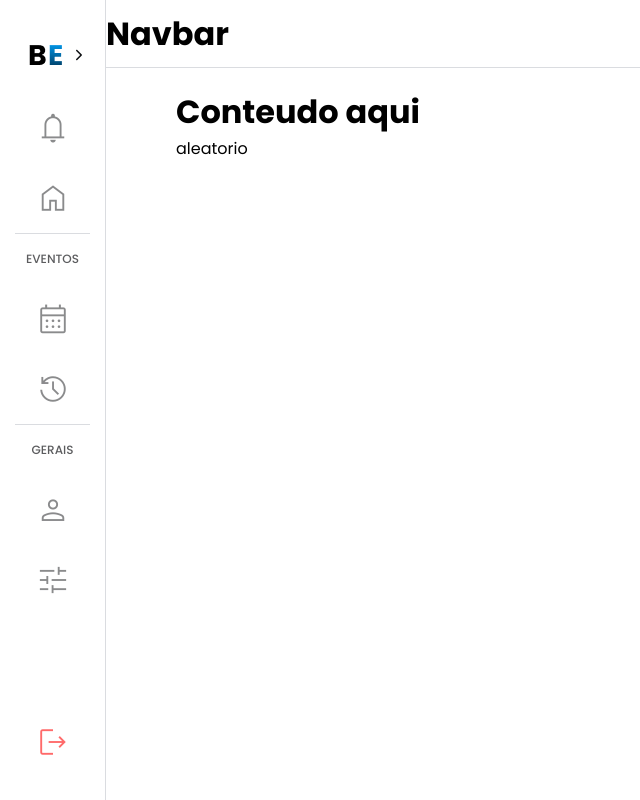
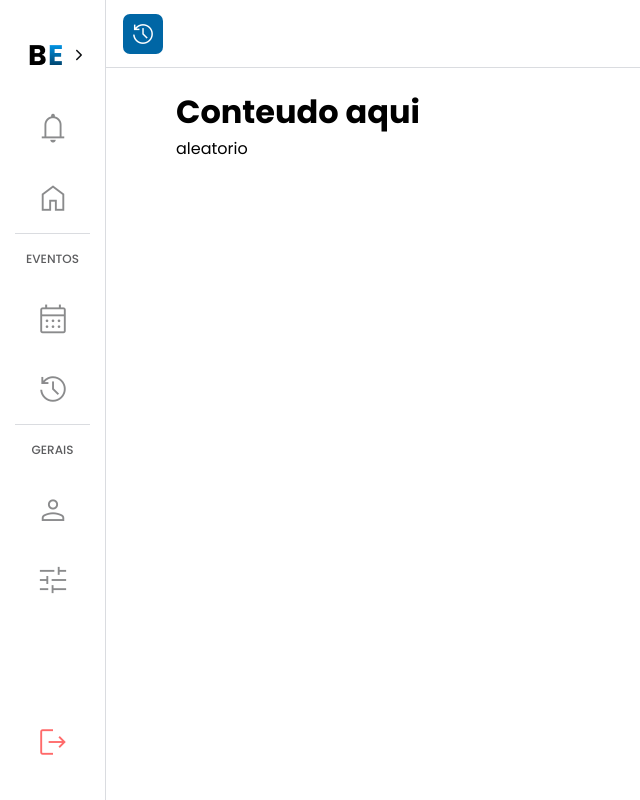
Before and after one commit to EsyProject/EsyFrontend, a React (Vite) app: page /Historic in a window 1280 px wide. Shown: the whole page, without its empty margins (0-640 px from the left). Built offline with nearby package versions, Linux system fonts and the light colour scheme.

Commit message:
style: add icon in navbar

```diff
--- a/src/components/Navbar/Navbar.css
+++ b/src/components/Navbar/Navbar.css
@@ -1,5 +1,5 @@
 .sidebar-open .navbar-container {
-  margin-left: 229px;
+  margin-left: 248px;
 }
 
 .navbar-container {
@@ -20,3 +20,14 @@
   width: 100%;
   border-bottom: 0px solid #dadce0;
 }
+
+.rectangle {
+  display: flex;
+  align-items: center;
+  justify-content: center;
+  background: #0066A5;
+  border-radius: 7px;
+  width: 40px;
+  height: 40px;
+  margin-left: 17px;
+}
--- a/src/components/Navbar/Navbar.jsx
+++ b/src/components/Navbar/Navbar.jsx
@@ -1,16 +1,23 @@
+import PropTypes from 'prop-types';
+import "material-symbols";
 import "./Navbar.css";
 
-const Navbar = () => {
+const Navbar = ({ currentPageIcon }) => {
   return (
     <div className="navbar-container">
       <div className="navbar-wrapper">
         <div className="navbar-content">
-          <h1>Navbar</h1>
+          <div className="rectangle">
+            <span className="material-symbols-outlined">{currentPageIcon}</span>
+          </div>
         </div>
       </div>
-
     </div>
   );
 };
 
+Navbar.propTypes = {
+  currentPageIcon: PropTypes.string.isRequired,
+};
+
 export default Navbar;
--- a/src/index.css
+++ b/src/index.css
@@ -12,6 +12,13 @@
   font-size: 36px;
 }
 
+.rectangle .material-symbols-outlined {
+  font-variation-settings: "FILL" 0, "wght" 300, "GRAD" 0, "opsz" 40;
+  color: #ffffff;
+  opacity: 100%;
+  font-size: 28px;
+}
+
 .logout-container .material-symbols-outlined {
   font-variation-settings: "FILL" 0, "wght" 300, "GRAD" 0, "opsz" 40;
   color: #ff2b2b;
--- a/src/pages/Historic/Historic.jsx
+++ b/src/pages/Historic/Historic.jsx
@@ -11,7 +11,7 @@ const Historic = () => {
 
   return (
     <div className={`historic-container ${sidebarOpen ? "sidebar-open" : ""}`}>
-      <Navbar />
+      <Navbar currentPageIcon="history" />
 
       <Sidebar isOpen={sidebarOpen} toggleSidebar={toggleSidebar} />
 
```
